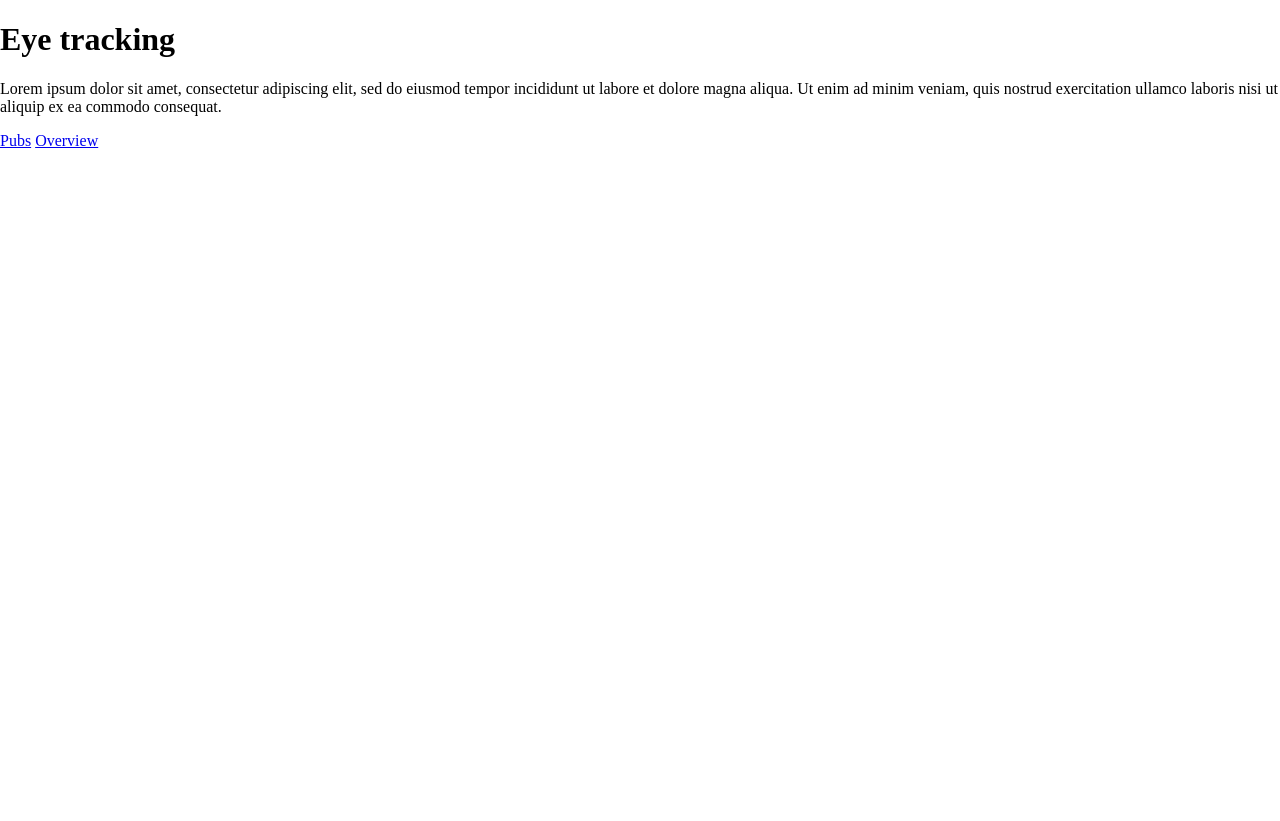
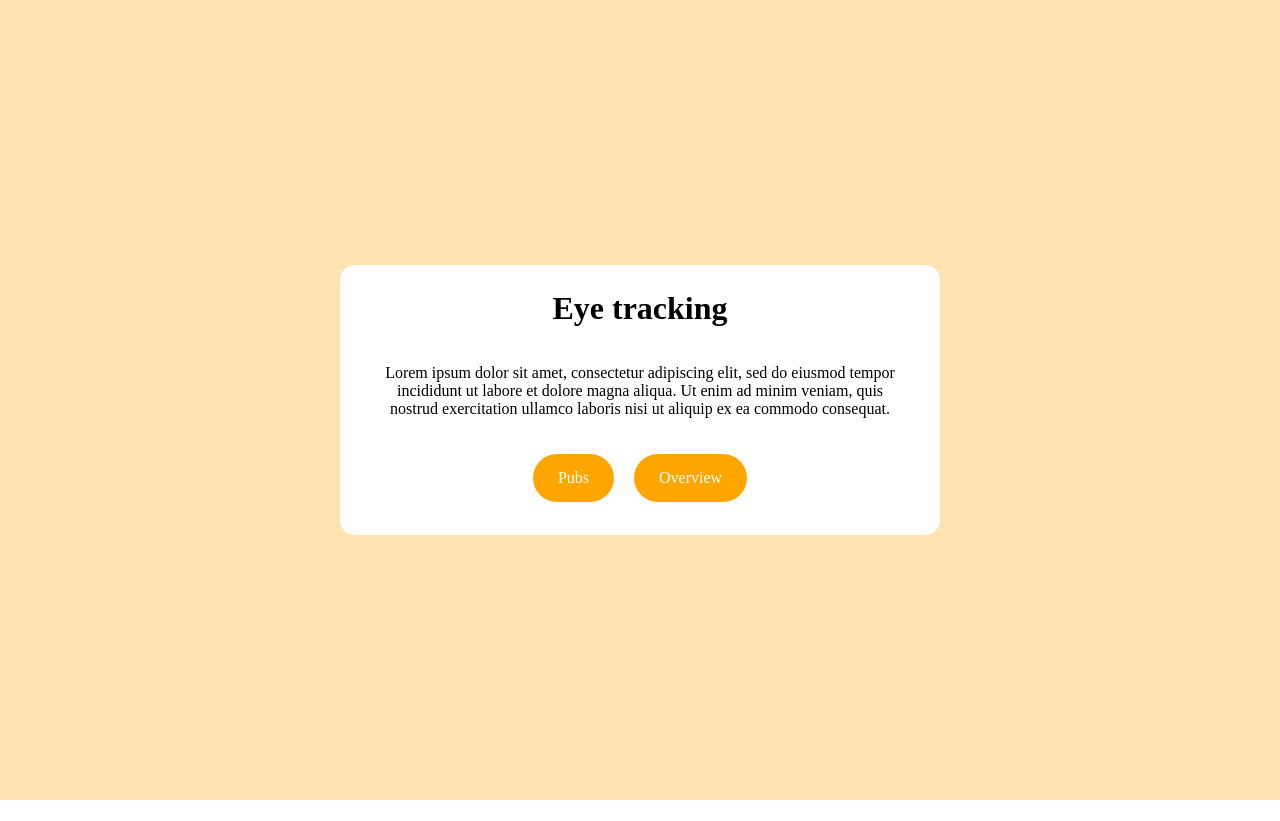
Before and after one commit to vandevey/eye-tracking, a website: page index.html in a window 1280 px wide. After the commit the page ends 800 px from the top, so only its background shows below. Drawn offline with nearby package versions, Linux system fonts and the light colour scheme; files that its build step writes are made by us from their sources.

Commit message:
home style + results page redirect

```diff
--- a/css/style.scss
+++ b/css/style.scss
@@ -158,3 +158,67 @@ picture {
     z-index: 120;
     cursor: crosshair;
 }
+
+.Home {
+    position: relative;
+    display: flex;
+    align-items: center;
+    justify-content: center;
+    width: 100%;
+    height: 100vh;
+
+    &-video {
+        position: absolute;
+        display: block;
+        top: 0;
+        left: 0;
+        width: 100%;
+        height: 100%;
+
+        &::after {
+            content: "";
+            z-index: 5;
+            position: absolute;
+            top: 0;
+            left: 0;
+            width: 100%;
+            height: 100%;
+            background-color: rgba(orange, 0.3);
+        }
+    }
+
+    &-container {
+        display: flex;
+        flex-direction: column;
+        align-items: center;
+        padding: 3px 45px;
+        background-color: white;
+        z-index: 5;
+        border-radius: 15px;
+        width: calc(100% - 60px);
+        margin: 0 auto;
+        max-width: 600px;
+    }
+
+    &-title {
+        text-align: center;
+    }
+
+    &-desc {
+        text-align: center;
+    }
+
+    &-nav {
+        display: flex;
+        margin: 20px 0 30px;
+    }
+    &-button {
+        background-color: orange;
+        display: block;
+        padding: 15px 25px;
+        margin: 0 10px;
+        border-radius: 30px;
+        color: white;
+        text-decoration: none;
+    }
+}
```
Also changed, not shown: assets/main.js (+23 -24 lines).
